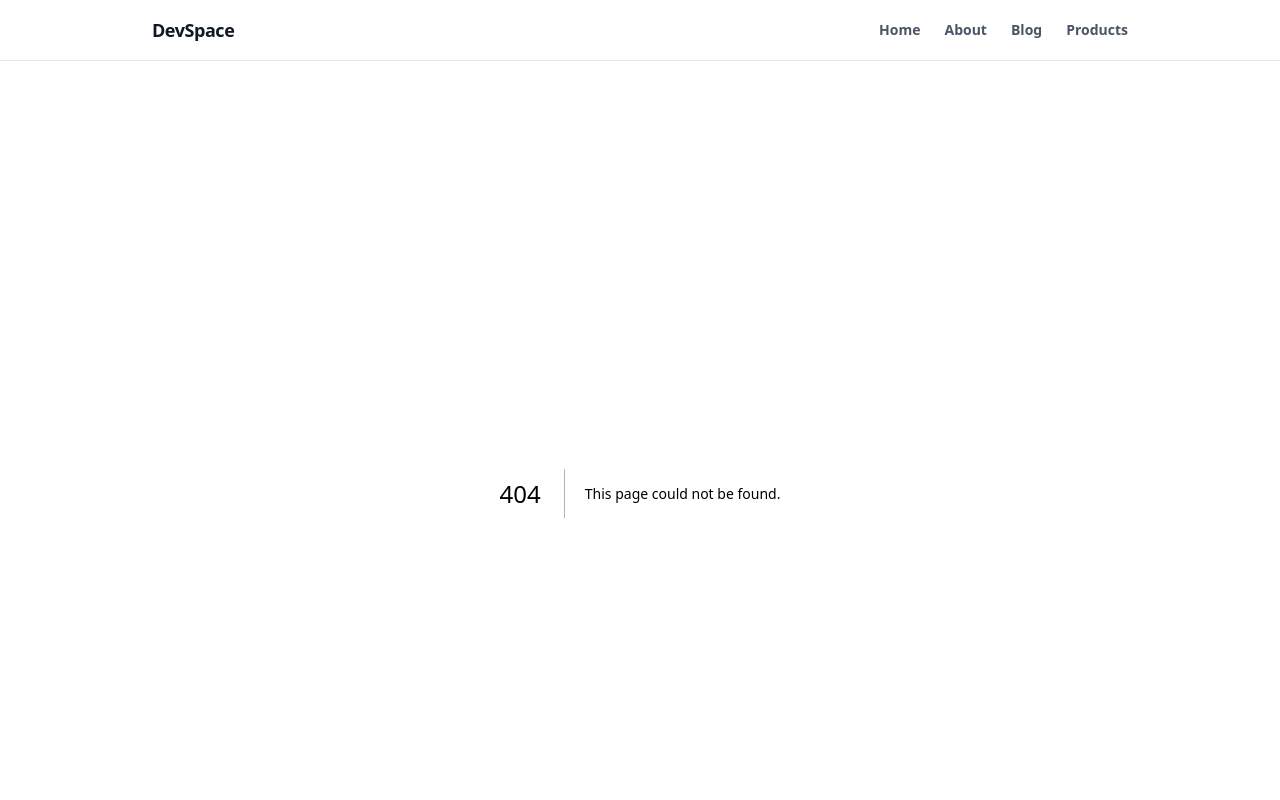
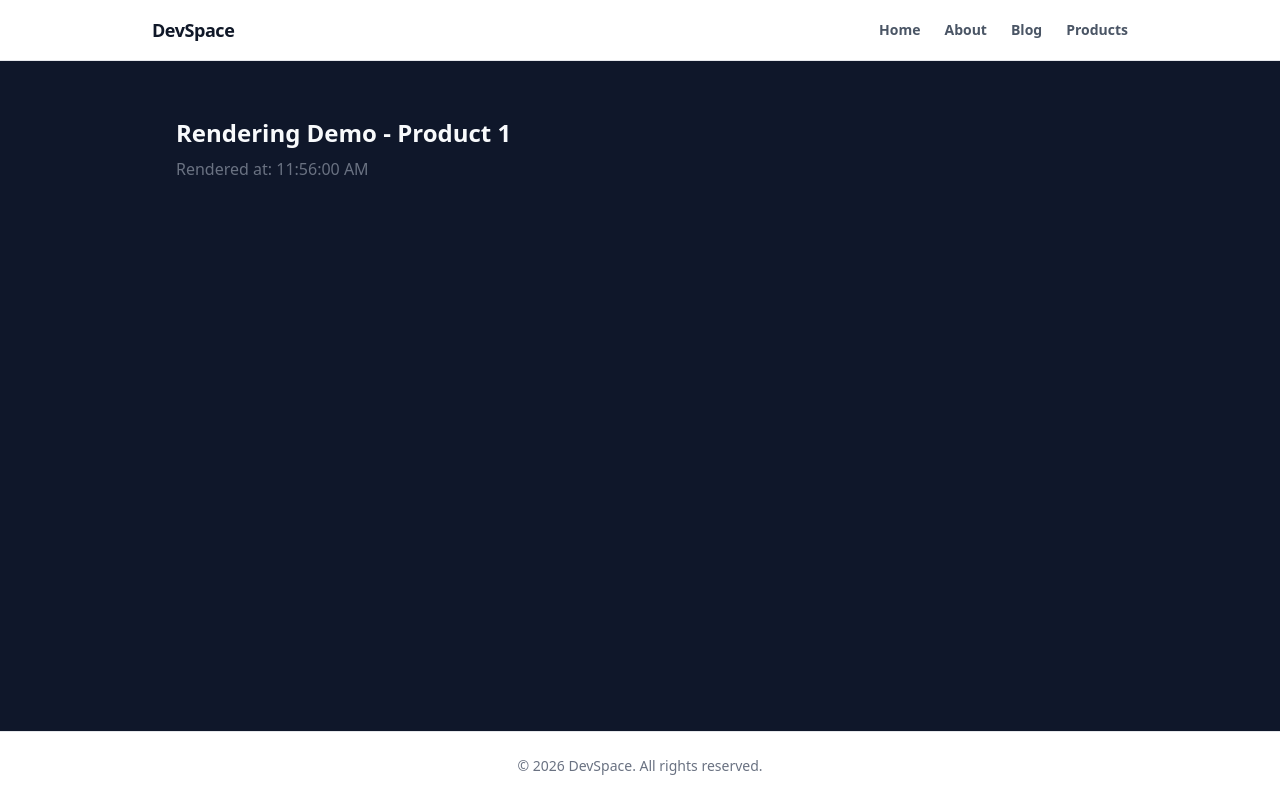
Before and after one commit to Nisarg-jain/next.js--mastery, a Next.js app: page /rendering-demo/products/1 in a window 1280 px wide. Before the commit this address had no page. Shown: the top 800 px of the page. Built offline with nearby package versions, Linux system fonts and the light colour scheme.

Commit message:
"feat: implement generateStaticParams for product detail routes"

```diff
--- /dev/null
+++ b/src/app/rendering-demo/products/[id]/page.tsx
@@ -0,0 +1,24 @@
+export async function generateStaticParams() {
+  return [
+    { id: "1" },
+    { id: "2" },
+    { id: "3" },
+  ];
+}
+
+export default async function ProductDetailPage({
+  params,
+}: {
+  params: Promise<{ id: string }>;
+}) {
+  const { id } = await params;
+
+  return (
+    <div className="p-6 space-y-2">
+      <h1 className="text-2xl font-bold">Rendering Demo - Product {id}</h1>
+      <p className="text-gray-500">
+        Rendered at: {new Date().toLocaleTimeString()}
+      </p>
+    </div>
+  );
+}
```
